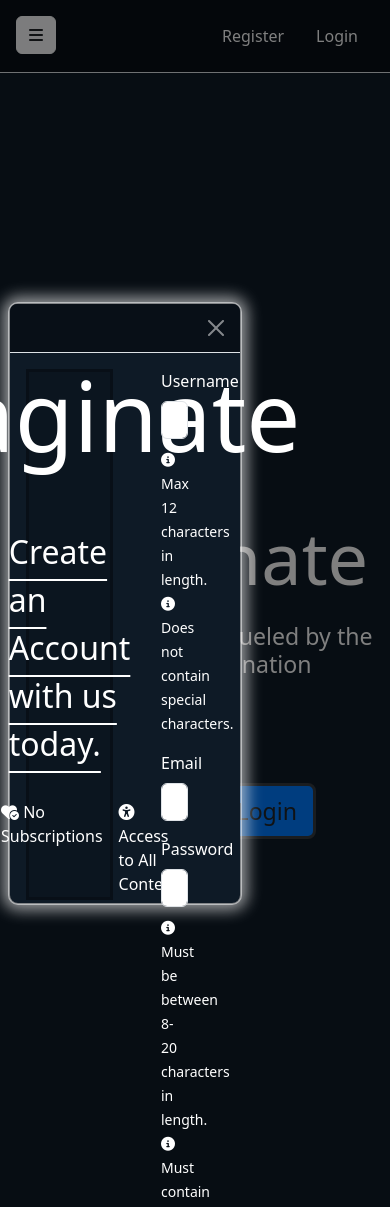
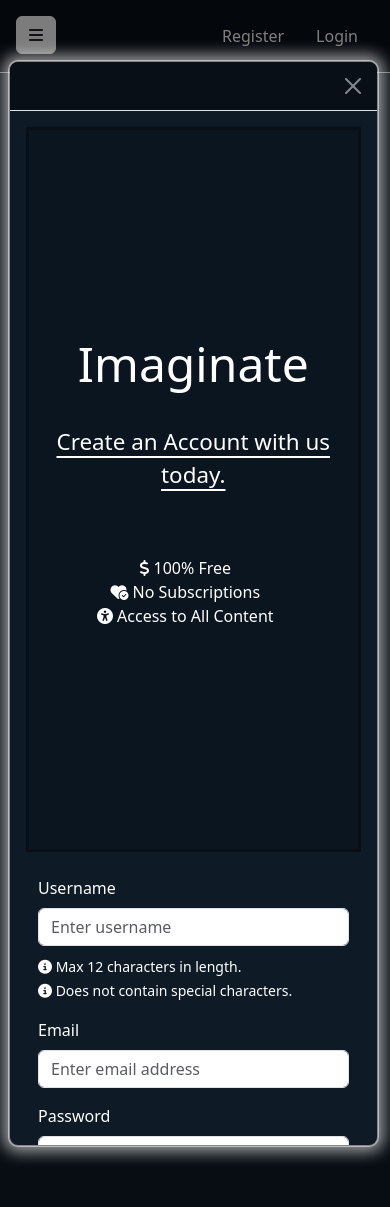
Before and after one commit to MarcusFDev/imaginate-project4, a Django app: page / in a window 390 px wide, after a click on "Register". Run offline with Django 4.2, Linux system fonts and the light colour scheme; some libraries are stand-ins or nearby versions.

Commit message:
Add: Styled register modal for all devices.

```diff
--- a/imaginate/settings.py
+++ b/imaginate/settings.py
@@ -28,8 +28,8 @@ TEMPLATES_DIR = os.path.join(BASE_DIR, 'templates')
 SECRET_KEY = os.environ.get("SECRET_KEY")
 
 # SECURITY WARNING: don't run with debug turned on in production!
-# DEBUG = True
-DEBUG = False
+DEBUG = True
+# DEBUG = False
 
 ALLOWED_HOSTS = [
     "8000-marcusfdev-imaginatepro-isk66m0hnxb.ws-eu116.gitpod.io",
--- a/static/css/style.css
+++ b/static/css/style.css
@@ -89,7 +89,7 @@
     border-radius: 10px;
 }
 
-.imaginate-modal-vh-50 {
+.imaginate-modal-vh {
     height: 50vh !important;
 }
 
@@ -306,26 +306,80 @@
         width: 100%;
         height: auto;
     }
+
+    /* Modal styles */
+
+    .imaginate-modal-vh {
+        height: 90vh !important;
+    }
+
+    .imaginate-modal-dialog {
+        width: 75vw !important;
+        max-width: 100% !important;
+    }
+
+    .imaginate-modal-title {
+        font-size: 500%;
+    }
+
+    .imaginate-modal-p {
+        font-size: 160%;
+        text-underline-offset: 6px;
+    }
+
+    .imaginate-modal-info {
+        height: 60vh;
+        width: 100%;
+    }
 }
 
 /* ------------------------------------------------->  (576px to 768px) Device styles */
 @media (max-width: 768px) {
 
     /* General styles */
+
     .ml-lg {
         margin-left: 320px;
     }
+
+    /* Modal styles */
+
+    .imaginate-modal-vh {
+        height: 90vh !important;
+    }
+
+    .imaginate-modal-dialog {
+        width: 75vw !important;
+        max-width: 100% !important;
+    }
+
+    .imaginate-modal-title {
+        font-size: 500%;
+    }
+
+    .imaginate-modal-p {
+        font-size: 160%;
+        text-underline-offset: 6px;
+    }
+
+    .imaginate-modal-info {
+        height: 60vh;
+        width: 100%;
+    }
+
 }
 
 /* ------------------------------------------------->  (576px and below) Device styles */
 @media (max-width: 576px) {
 
     /* General styles */
+
     .ml-lg {
         margin-left: 60px;
     }
 
     /* Profile Page styles */
+
     .pf-img {
         width: 90%;
         height: auto;
@@ -334,10 +388,36 @@
     /* Home Page styles */
 
     .imaginate-title {
-    font-size: 450%;
+    font-size: 410%;
     }
 
     .social-title {
         background-color:#0b151f;
     }
+
+    /* Modal styles */
+
+    .imaginate-modal-vh {
+        height: 90vh !important;
+    }
+
+    .imaginate-modal-dialog {
+        width: 95vw !important;
+        max-width: 100% !important;
+    }
+
+    .imaginate-modal-title {
+        font-size: 300%;
+    }
+
+    .imaginate-modal-p {
+        font-size: 140%;
+        text-underline-offset: 6px;
+    }
+
+    .imaginate-modal-info {
+        height: 60vh;
+        width: 100%;
+    }
+
 }
--- a/templates/site-modals/login_modal.html
+++ b/templates/site-modals/login_modal.html
@@ -1,7 +1,7 @@
 <div class="modal fade" id="loginModal" tabindex="-1" aria-labelledby="loginModalLabel" aria-hidden="true"
     data-bs-backdrop="static" data-bs-keyboard="false">
     <div class="modal-dialog modal-dialog-centered imaginate-modal-dialog">
-        <div id="modal-content" class="modal-content imaginate-modal-content imaginate-modal-vh-50 border-glow">
+        <div id="modal-content" class="modal-content imaginate-modal-content imaginate-modal-vh border-glow">
 
             <!-- Modal Close Button -->
             <div class="modal-header imaginate-modal-header">
--- a/templates/site-modals/register_modal.html
+++ b/templates/site-modals/register_modal.html
@@ -1,33 +1,32 @@
-<div class="modal fade" id="signupModal" tabindex="-1" aria-labelledby="signupModalLabel" aria-hidden="true"
-    data-bs-backdrop="static" data-bs-keyboard="false">
-    <div class="modal-dialog modal-dialog-centered imaginate-modal-dialog">
-        <div id="modal-content" class="modal-content imaginate-modal-content imaginate-modal-vh-50 border-glow">
-
+<div class="modal fade" id="signupModal" tabindex="-1" aria-labelledby="signupModalLabel" aria-hidden="true" data-bs-backdrop="static" data-bs-keyboard="false">
+    <div class="modal-dialog modal-dialog-centered imaginate-modal-dialog modal-dialog-scrollable">
+        <div id="modal-content" class="modal-content imaginate-modal-content imaginate-modal-vh border-glow">
             <!-- Modal Close Button -->
             <div class="modal-header imaginate-modal-header">
                 <button type="button" class="btn-close imaginate-close-btn" data-bs-dismiss="modal" aria-label="Close"></button>
             </div>
 
-            <div class="modal-body d-flex flex-column">
-                <div class="container-fluid d-flex align-items-center">
+            <div class="modal-body">
+                <div class="container-fluid d-flex justify-content-center px-0">
                     <div class="row w-100">
 
                         <!-- Modal Description -->
-                        <div class="col-6 d-flex imaginate-modal-info flex-column justify-content-center align-items-center">
-                            <h1 class="pb-5 imaginate-modal-title">Imaginate</h1>
-                            <p class="imaginate-modal-p pb-3">Create an Account with us today.</p>
-                            <ul class="d-flex list-unstyled">
+                        <div class="col-12 col-lg-6 d-flex imaginate-modal-info flex-column justify-content-center align-items-center text-center px-0 mb-4 mb-lg-0">
+                            <h1 class="pb-4 pb-lg-5 imaginate-modal-title">Imaginate</h1>
+                            <p class="imaginate-modal-p pb-lg-3 pb-5">Create an Account with us today.</p>
+                            <ul class="d-flex flex-column flex-lg-row list-unstyled justify-content-center">
                                 <li class="me-3"><i class="fa-solid fa-dollar-sign"></i> 100% Free</li>
                                 <li class="me-3"><i class="fa-solid fa-heart-circle-check"></i> No Subscriptions</li>
                                 <li class="me-3"><i class="fa-solid fa-universal-access"></i> Access to All Content</li>
                             </ul>
                         </div>
 
-                        <!-- Modal Form -->
-                        <div class="col-6 ps-5 justify-content-center align-items-center">
+                        <!-- Modal Form  -->
+                        <div class="col-12 col-xl-6 ps-xl-5">
                             <form id="signupForm" method="POST" action="{% url 'register' %}">
                                 {% csrf_token %}
 
+                                <!-- Error message -->
                                 <div class="text-danger hidden">
                                     <h4 class="pb-2"><i class="fa-solid fa-triangle-exclamation pe-1"></i> Account Creation failed.</h4>
                                 </div>
@@ -42,16 +41,8 @@
                                     </div>
                                     {% endif %}
                                     <ul class="pt-2 list-unstyled">
-                                        <li>
-                                            <span class="form-text text-white">
-                                                <i class="fa-solid fa-circle-info"></i> Max 12 characters in length.
-                                            </span>
-                                        </li>
-                                        <li>
-                                            <span class="form-text text-white">
-                                                <i class="fa-solid fa-circle-info"></i> Does not contain special characters.
-                                            </span>
-                                        </li>
+                                        <li><span class="form-text text-white"><i class="fa-solid fa-circle-info"></i> Max 12 characters in length.</span></li>
+                                        <li><span class="form-text text-white"><i class="fa-solid fa-circle-info"></i> Does not contain special characters.</span></li>
                                     </ul>
                                 </div>
 
@@ -60,9 +51,7 @@
                                     <label for="id_email" class="form-label">Email</label>
                                     {{ form.email }}
                                     {% if form.email.errors %}
-                                    <div class="text-danger">
-                                        {{ form.email.errors }}
-                                    </div>
+                                    <div class="text-danger">{{ form.email.errors }}</div>
                                     {% endif %}
                                 </div>
 
@@ -71,22 +60,11 @@
                                     <label for="id_password" class="form-label">Password</label>
                                     {{ form.password }}
                                     {% if form.password.errors %}
-                                    <div class="text-danger">
-                                        {{ form.password.errors }}
-                                    </div>
+                                    <div class="text-danger">{{ form.password.errors }}</div>
                                     {% endif %}
-
                                     <ul class="pt-2 list-unstyled">
-                                        <li>
-                                            <span class="form-text text-white">
-                                                <i class="fa-solid fa-circle-info"></i> Must be between 8-20 characters in length.
-                                            </span>
-                                        </li>
-                                        <li>
-                                            <span class="form-text text-white">
-                                                <i class="fa-solid fa-circle-info"></i> Must contain at least one special character.
-                                            </span>
-                                        </li>
+                                        <li><span class="form-text text-white"><i class="fa-solid fa-circle-info"></i> Must be between 8-20 characters in length.</span></li>
+                                        <li><span class="form-text text-white"><i class="fa-solid fa-circle-info"></i> Must contain at least one special character.</span></li>
                                     </ul>
                                 </div>
 
@@ -95,9 +73,7 @@
                                     <label for="id_password_confirm" class="form-label">Confirm Password</label>
                                     {{ form.password_confirm }}
                                     {% if form.password_confirm.errors %}
-                                    <div class="text-danger">
-                                        {{ form.password_confirm.errors }}
-                                    </div>
+                                    <div class="text-danger">{{ form.password_confirm.errors }}</div>
                                     {% endif %}
                                 </div>
 
```
Also changed, not shown: 1 other file.
